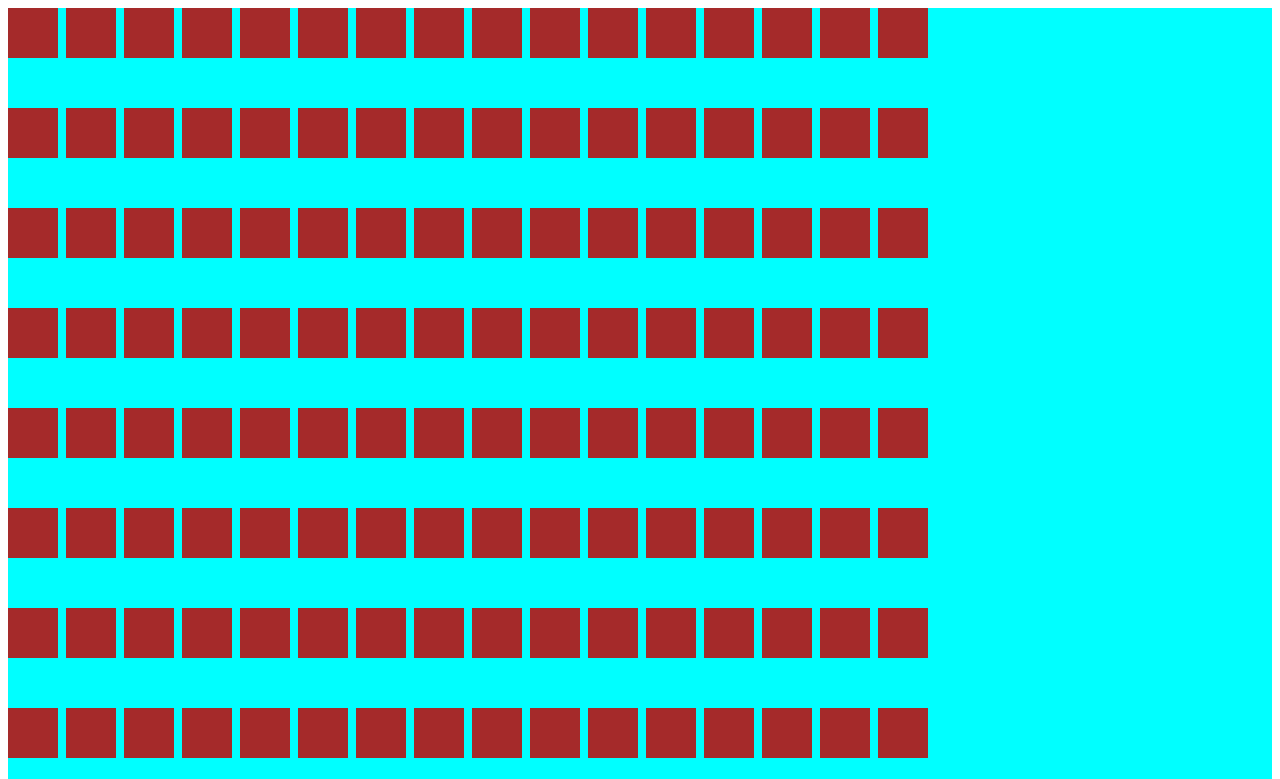
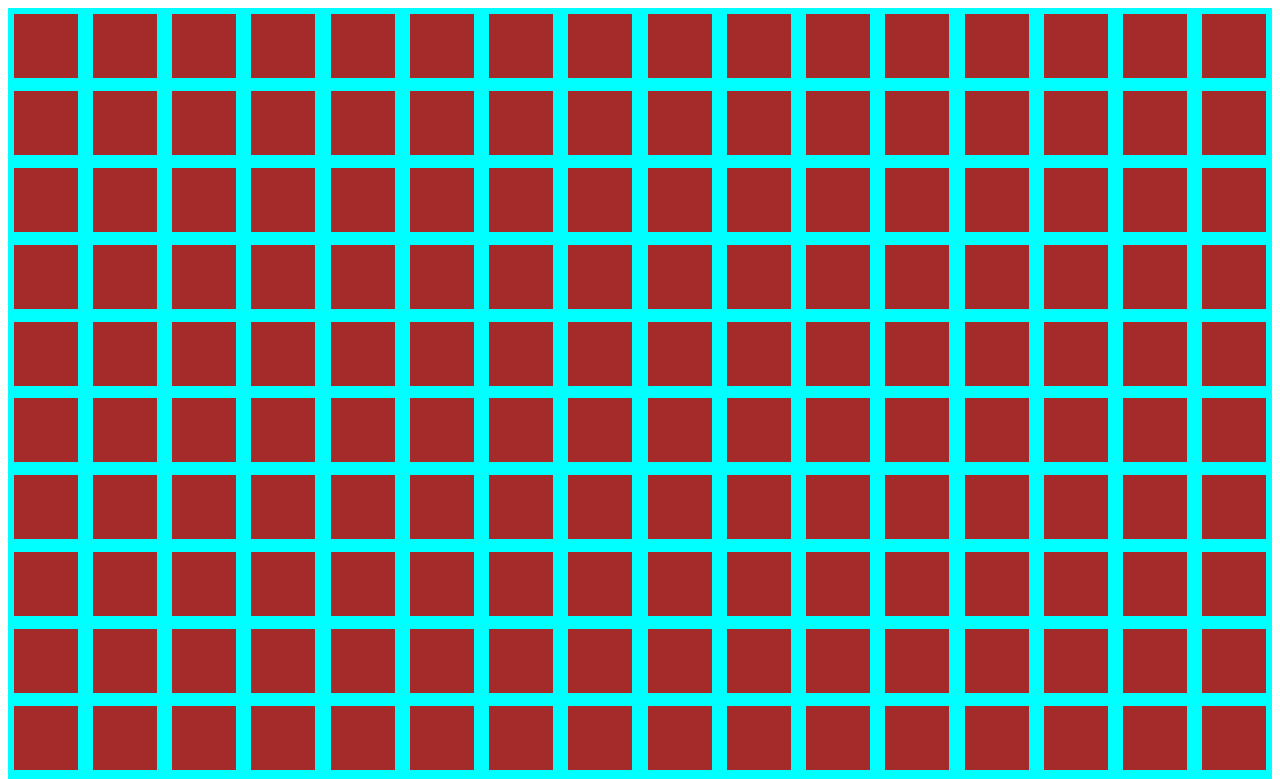
Before and after one commit to bruixeta/etch-a-sketch, a plain HTML site: page index.html in a window 1280 px wide. Shown: the top 779 px of the page. Drawn offline with Linux system fonts and the light colour scheme.

Commit message:
Adjust squares
Adjust square size and flexbox properties for them
to fit in the page without getting out of the page.
Introduce a dynamic size change, and impose them to
keep the squared shape.

```diff
--- a/style.css
+++ b/style.css
@@ -1,12 +1,20 @@
 .row{
+    margin: 0px;
+    padding: 0;
     background-color: aqua;
-    height: 100px;
+    height: 6vw;
     display: flex;
-    gap: 8px;
+    align-items: center;
+    justify-content: space-around;
+    gap: 4px;
 }
 
 .column {
     background-color: brown;
-    height: 50px;
-    width: 50px;
+    height: 100px;
+    width: 100px;
+    flex: 1;
+    aspect-ratio: 1/1;
+    max-width: 5vw; /* Adjust this value as needed */
+    max-height: 5vw;
 }
```
